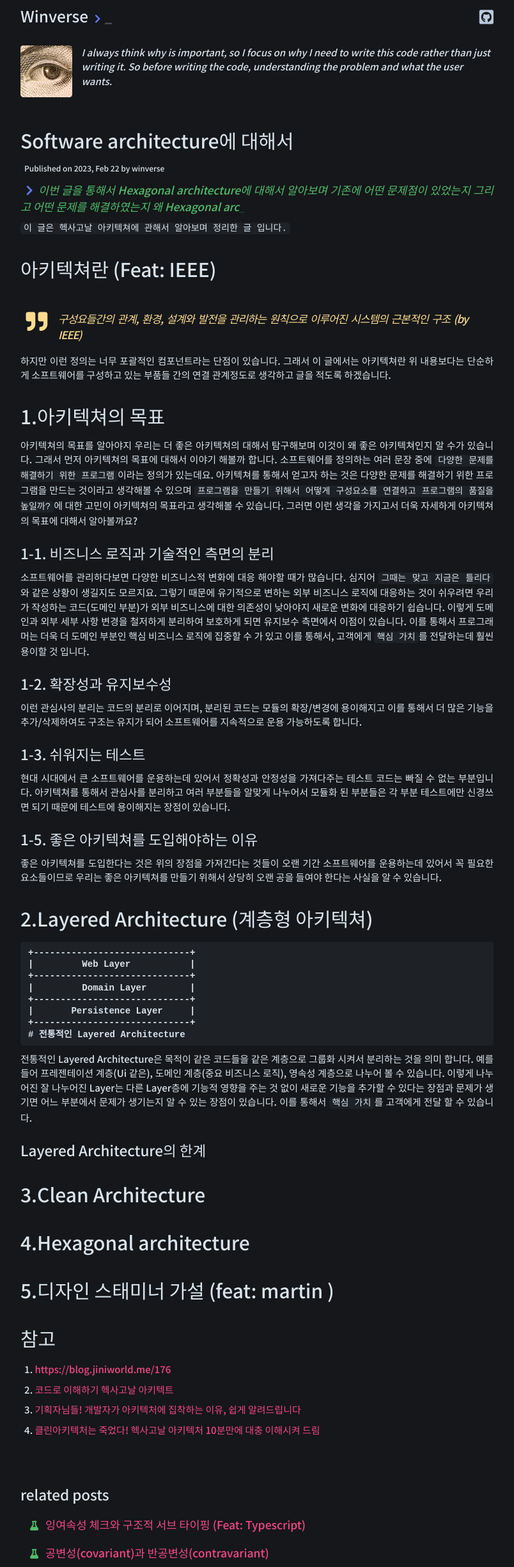
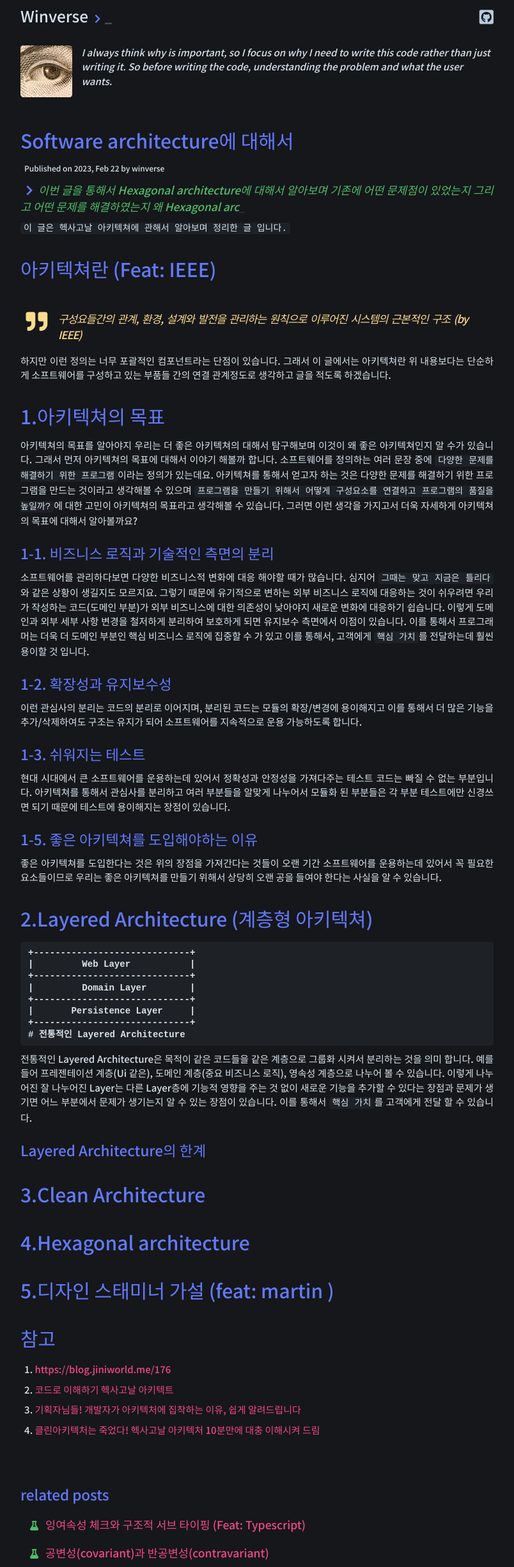
Before and after one commit to winverse/winverse.github.io, a Jekyll site: the page built from _posts/architecture/2023-02-22-hexagonal-architecture.md, in a window 1280 px wide. Shown: the whole page at 64% size, without its empty margins (238-1042 px from the left). Built offline with Jekyll 4.4.1, drawn with Linux system fonts in a browser that asks for light colours; nearby versions of some CDN libraries; comment, search, counter and statistics services are not loaded.

Commit message:
Styles: 글 제목 색 변경

```diff
--- a/_sass/dash/_base.scss
+++ b/_sass/dash/_base.scss
@@ -45,8 +45,7 @@ figure {
 }
 
 h1, h2, h3, h4, h5, h6 {
-  // color: $color-blue;
-  color: #DAE4ED;
+  color: lighten($color-blue, 0%);
 }
 
 /**
--- a/_sass/dash/_layout.scss
+++ b/_sass/dash/_layout.scss
@@ -137,7 +137,7 @@
     justify-content: flex-start;
     align-items: center;
     // color: $color-blue;
-    color: #DAE4ED;
+    // color: #DAE4ED;
     text-align: left;
 }
 
@@ -191,6 +191,10 @@
   img {
     border-radius: 0.3em;
     width: 100%;
+    @media (max-width: 425px) {
+      width: 100% !important;
+      height: 100% !important;
+    }
   }
 
   ol > li {
```
